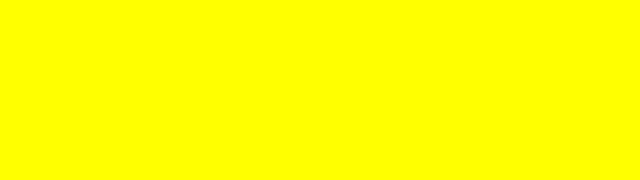
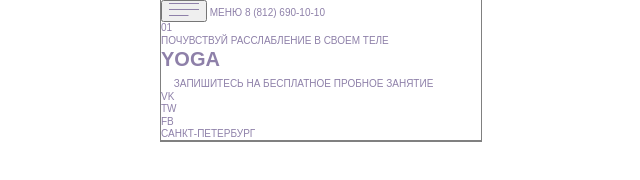
Before and after one commit to Shaktyka/yoga, a website with bundled scripts: page index.html in a window 1280 px wide. Shown: the whole page, without its empty margins (319-959 px from the left). Built offline with nearby package versions, Linux system fonts and the light colour scheme; files whose address does not match are found by name.

Commit message:
Разметка блока хедера

```diff
--- a/index.html
+++ b/index.html
@@ -1,23 +1,79 @@
 <!DOCTYPE html>
 <html lang="ru">
+
 <head>
-	<meta charset="UTF-8">
-	<title>Yoga</title>
+  <meta charset="UTF-8">
+  <title>Yoga</title>
   <link rel="stylesheet" href="../build/css/style.css">
   <link href="https://fonts.googleapis.com/css?family=Caveat:400,700&display=swap&subset=cyrillic" rel="stylesheet">
 </head>
+
 <body>
   <header class="header">
-
+    <div class="container">
+      <div>
+        <button type="button">
+          <svg width="30" height="13" viewBox="0 0 30 13" fill="none" xmlns="http://www.w3.org/2000/svg">
+            <path d="M0 0.5H30M0 6.49948H30M0 12.5003H19.5" stroke="#8E80A9" />
+          </svg>
+          <span class="v-hidden">Меню</span>
+        </button>
+        <span>Меню</span>
+        <a href="tel:+78126901010" class="phone">
+          8 (812) 690-10-10
+        </a>
+      </div>
+      <div class="promo">
+        <span class="screen-number">01</span>
+        <p class="promo__slogan">
+          Почувствуй расслабление в своем теле
+        </p>
+        <h1 class="promo__header page-header">Yoga</h1>
+        <a class="promo__link signup" href="#">
+          <span class="btn signup__btn">
+            <svg width="10" height="15" viewBox="0 0 10 15" fill="#ffffff" xmlns="http://www.w3.org/2000/svg">
+              <path d="M1 1L9 7.5L1 14" stroke="white" />
+            </svg>
+          </span>
+          <span class="signup__text">Запишитесь на бесплатное пробное занятие</span>
+        </a>
+      </div>
+      <div class="contacts">
+        <ul class="social">
+          <li class="social__item">
+            <a href="#">
+              vk
+              <span class="v-hidden">VK</span>
+            </a>
+          </li>
+          <li class="social__item">
+            <a href="#">
+              tw
+              <span class="v-hidden">TW</span>
+            </a>
+          </li>
+          <li class="social__item">
+            <a href="#">
+              fb
+              <span class="v-hidden">FB</span>
+            </a>
+          </li>
+        </ul>
+        <p class="location">
+          Санкт-Петербург
+        </p>
+      </div>
+    </div>
   </header>
-
   <main class="main">
-
+    <div class="container">
+    </div>
   </main>
-
   <footer class="footer">
-
+    <div class="container">
+    </div>
   </footer>
   <script src="./build/js/index.js"></script>
 </body>
+
 </html>
--- a/src/css/style.css
+++ b/src/css/style.css
@@ -1,3 +1,93 @@
+/* Шрифты */
+
+/*@font-face {
+  font-family: 'Oswald';
+  font-style: normal;
+  font-weight: 400;
+  src: url(https://fonts.gstatic.com/s/oswald/v24/TK3iWkUHHAIjg752HT8Ghe4.woff2) format('woff2');
+  unicode-range: U+0400-045F, U+0490-0491, U+04B0-04B1, U+2116;
+}*/
+
+/* Общие стили */
+
+html,
 body {
-  background-color: yellow;
+  margin: 0;
+  padding: 0;
+  background-color: #ffffff;
+  font-family: 'Geometria', Arial, sans-serif;
+  font-size: 10px;
+  line-height: 1.25;
+  font-weight: 400;
+  color: #8E80A9;
+  text-transform: uppercase;
 }
+
+*, *::before, *::after {
+  -webkit-box-sizing: border-box;
+          box-sizing: border-box;
+}
+
+h1,
+h2,
+h3 {
+  margin: 0;
+}
+
+ul {
+  margin: 0;
+  padding: 0;
+  list-style: none;
+}
+
+p {
+  margin: 0;
+  padding: 0;
+}
+
+a {
+  text-decoration: none;
+  color: inherit;
+}
+
+img {
+  max-width: 100%;
+  height: auto;
+}
+
+.img-wrap {
+  display: flex;
+}
+
+.v-hidden,
+input[type="checkbox"].visually-hidden,
+input[type="radio"].visually-hidden {
+  position: absolute;
+  width: 1px;
+  height: 1px;
+  margin: -1px;
+  border: 0;
+  padding: 0;
+  white-space: nowrap;
+  -webkit-clip-path: inset(100%);
+        clip-path: inset(100%);
+  clip: rect(0 0 0 0);
+  overflow: hidden;
+}
+
+.container {
+  max-width: 320px;
+  margin: 0 auto;
+  outline: 1px solid gray;
+}
+
+/* Хедер */
+
+/*  */
+
+/*  */
+
+
+/*  */
+
+/* Футер */
```
